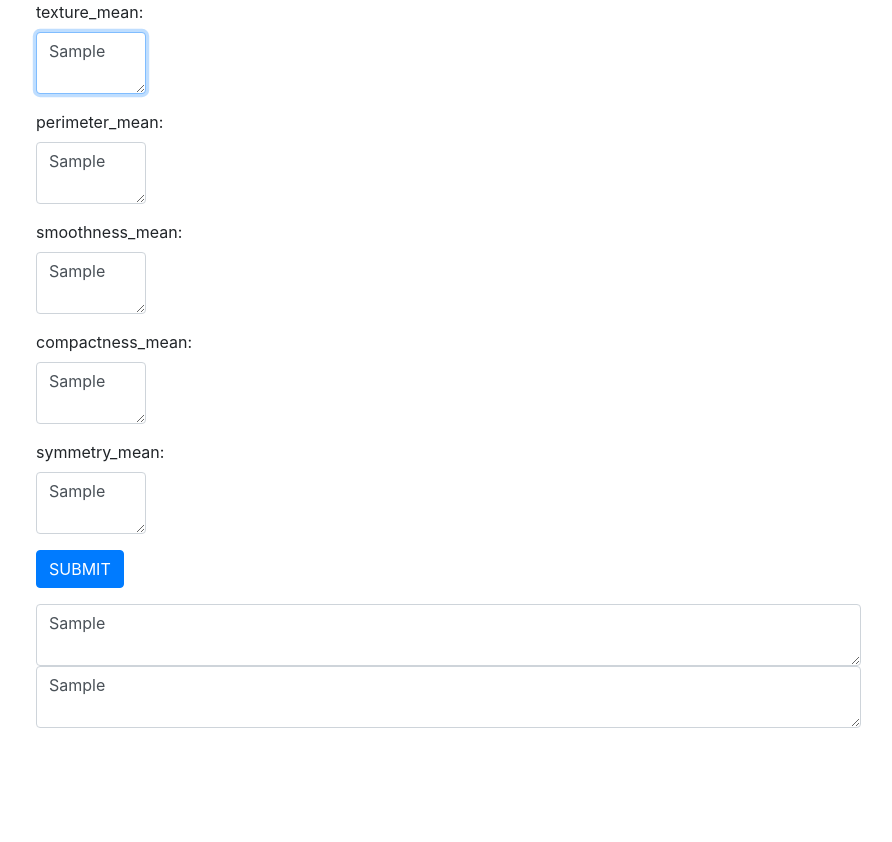
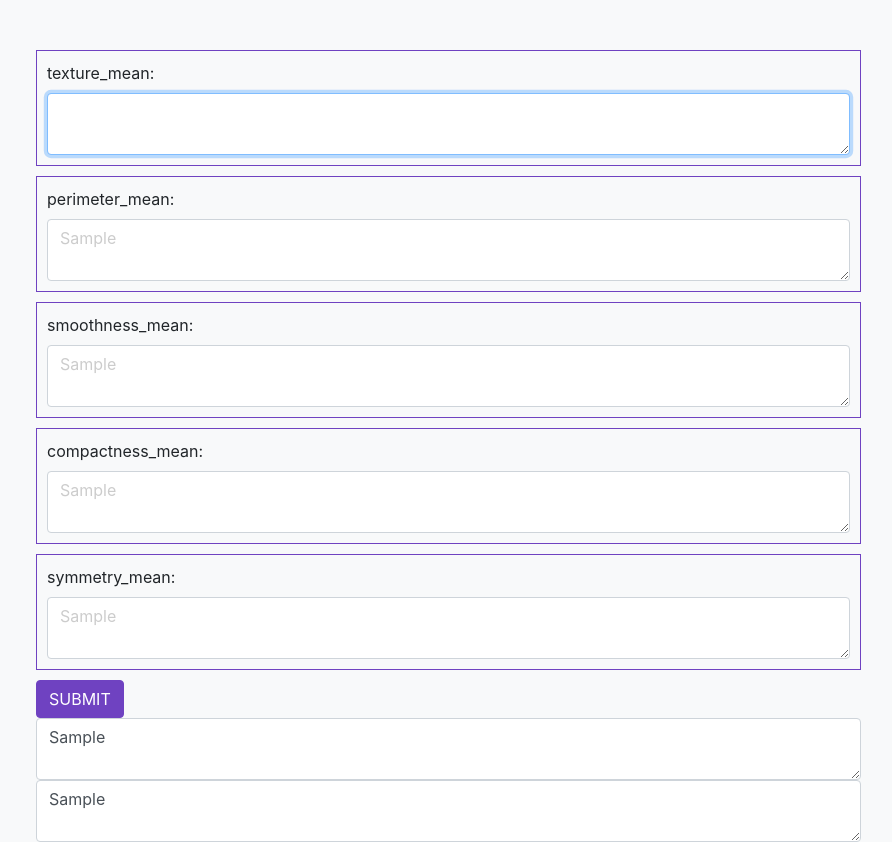
Before and after one commit to sanjay280802/Azure_project, a Flask app: template templates/home.html in a window 1280 px wide. Shown: the whole page, without its empty margins (49-941 px from the left). Before the commit the page ends 728 px from the top, so only its background shows below. Run offline with Flask 2, Linux system fonts and the light colour scheme; the template is opened without the code that fills it: most values are stand-ins (such as "Sample title", 1, 10 or a date in 2020); some libraries are stand-ins or nearby versions.

Commit message:
Update home.html

```diff
--- a/templates/home.html
+++ b/templates/home.html
@@ -1,50 +1,84 @@
-<html>
+<!DOCTYPE html>
+<html lang="en">
 <head>
+   <meta charset="UTF-8">
+   <meta name="viewport" content="width=device-width, initial-scale=1.0">
+   <title>Breast Cancer Prediction</title>
    <link rel="stylesheet" href="https://maxcdn.bootstrapcdn.com/bootstrap/4.3.1/css/bootstrap.min.css">
-  <script src="https://ajax.googleapis.com/ajax/libs/jquery/3.4.1/jquery.min.js"></script>
-  <script src="https://cdnjs.cloudflare.com/ajax/libs/popper.js/1.14.7/umd/popper.min.js"></script>
-  <script src="https://maxcdn.bootstrapcdn.com/bootstrap/4.3.1/js/bootstrap.min.js"></script>
+   <style>
+      body {
+         background-color: #f8f9fa;
+      }
+      .container {
+         margin-top: 50px;
+      }
+      .purple-border {
+         border: 1px solid #6f42c1;
+         padding: 10px;
+         margin-bottom: 10px;
+      }
+      .btn-primary {
+         background-color: #6f42c1;
+         border-color: #6f42c1;
+      }
+      .watermark {
+         color: #ccc; /* Light gray color */
+      }
+   </style>
 </head>
 <body>
-      <title>Breast Cancer Prediction</title>
    <div class="container">
       <div class="row">
-
+         <div class="col-md-9">
             <form action="{{ url_for('predict')}}" method="POST">
-		  	<div class="col-sm-9">
-			 <div class="form-group  purple-border">
-				  <label for="comment">texture_mean:</label>
-				  <textarea class="form-control" rows="2" id="query1" name="query1" rows="2" cols="5" autofocus>{{query1}}</textarea>
+               <div class="purple-border">
+                  <label for="query1">texture_mean:</label>
+                  <textarea class="form-control watermark" rows="2" id="query1" name="query1" onfocus="if(this.value=='{{query1}}') this.value=''; this.classList.remove('watermark');" onblur="if(this.value=='') {this.value='{{query1}}'; this.classList.add('watermark');}" autofocus>{{query1}}</textarea>
                </div>
-			<div class="form-group  purple-border">
-				  <label for="comment">perimeter_mean:</label>
-				  <textarea class="form-control" rows="2" id="query2" name="query2" rows="2" cols="5" autofocus>{{query2}}</textarea>
+               <div class="purple-border">
+                  <label for="query2">perimeter_mean:</label>
+                  <textarea class="form-control watermark" rows="2" id="query2" name="query2" onfocus="if(this.value=='{{query2}}') this.value=''; this.classList.remove('watermark');" onblur="if(this.value=='') {this.value='{{query2}}'; this.classList.add('watermark');}" autofocus>{{query2}}</textarea>
                </div>
-			<div class="form-group  purple-border">
-				  <label for="comment">smoothness_mean:</label>
-				  <textarea class="form-control" rows="2" id="query3" name="query3" rows="2" cols="5" autofocus>{{query3}}</textarea>
+               <div class="purple-border">
+                  <label for="query3">smoothness_mean:</label>
+                  <textarea class="form-control watermark" rows="2" id="query3" name="query3" onfocus="if(this.value=='{{query3}}') this.value=''; this.classList.remove('watermark');" onblur="if(this.value=='') {this.value='{{query3}}'; this.classList.add('watermark');}" autofocus>{{query3}}</textarea>
                </div>
-			<div class="form-group  purple-border">
-				  <label for="comment">compactness_mean:</label>
-				  <textarea class="form-control" rows="2" id="query4" name="query4" rows="2" cols="5" autofocus>{{query4}}</textarea>
+               <div class="purple-border">
+                  <label for="query4">compactness_mean:</label>
+                  <textarea class="form-control watermark" rows="2" id="query4" name="query4" onfocus="if(this.value=='{{query4}}') this.value=''; this.classList.remove('watermark');" onblur="if(this.value=='') {this.value='{{query4}}'; this.classList.add('watermark');}" autofocus>{{query4}}</textarea>
                </div>
-			<div class="form-group  purple-border">
-				  <label for="comment">symmetry_mean:</label>
-				  <textarea class="form-control" rows="2" id="query5" name="query5" rows="2" cols="5" autofocus>{{query5}}</textarea>
+               <div class="purple-border">
+                  <label for="query5">symmetry_mean:</label>
+                  <textarea class="form-control watermark" rows="2" id="query5" name="query5" onfocus="if(this.value=='{{query5}}') this.value=''; this.classList.remove('watermark');" onblur="if(this.value=='') {this.value='{{query5}}'; this.classList.add('watermark');}" autofocus>{{query5}}</textarea>
+               </div>
+               <button type="submit" class="btn btn-primary" name="submit">SUBMIT</button>
+            </form>
+         </div>
+         <div class="col-md-3">
+            <!-- Empty column for spacing -->
          </div>
       </div>
-			<div class="col-sm-3">
-			<button type="submit" class="btn btn-primary" name="submit">SUBMIT</button>
+      <div class="row">
+         <div class="col-md-9">
+            <textarea class="form-control" rows="2" id="output1" name="query6" autofocus>{{output1}}</textarea>
+            <textarea class="form-control" rows="2" id="output2" name="query7" autofocus>{{output2}}</textarea>
          </div>
-		  </form>
-		  </div>
-
-		<div class="row">
-			<div class="col-sm-9">
-			<textarea class="form-control" rows="2" id="comment" name="query6" rows="2" cols="5" autofocus>{{output1}}</textarea>
-			<textarea class="form-control" rows="2" id="comment" name="query7" rows="2" cols="5" autofocus>{{output2}}</textarea>
+         <div class="col-md-3">
+            <!-- Empty column for spacing -->
          </div>
       </div>
    </div>
+
+   <script>
+      // Remove watermark class and clear value when user starts typing
+      document.addEventListener('DOMContentLoaded', function () {
+         var watermarks = document.querySelectorAll('.watermark');
+         watermarks.forEach(function (watermark) {
+            watermark.addEventListener('input', function () {
+               watermark.classList.remove('watermark');
+            });
+         });
+      });
+   </script>
 </body>
 </html>
```
Lines whose indentation alone changed are shown as unchanged.
